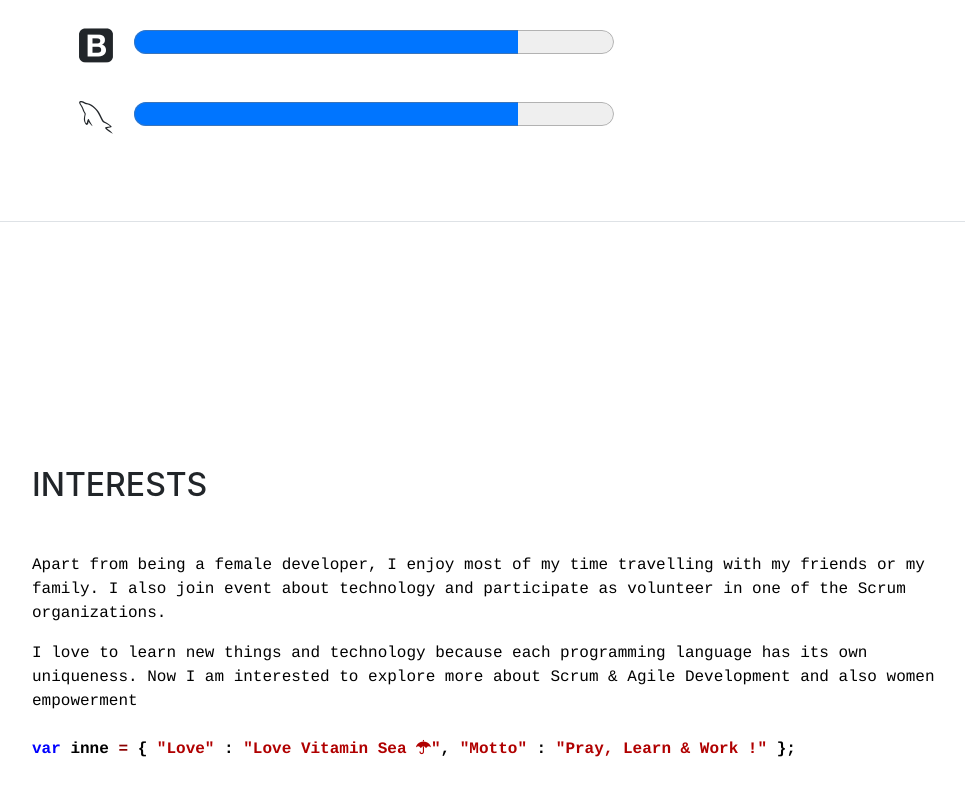
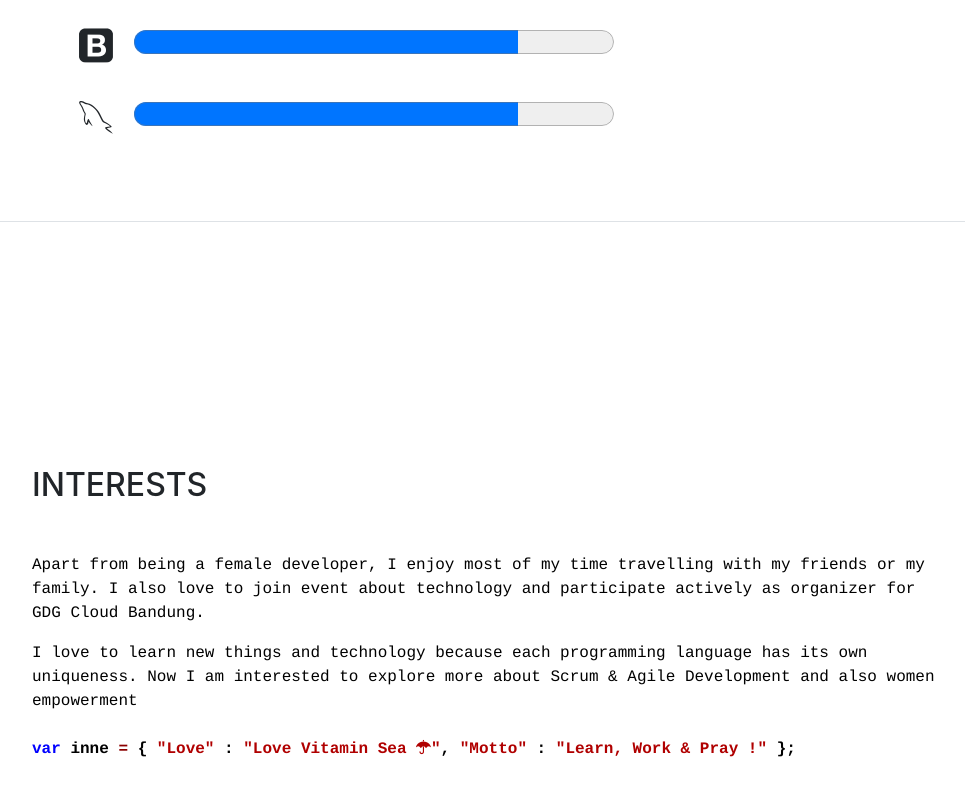
Before and after one commit to inne-p/inne-p.github.io, a website with bundled scripts: page index.html in a window 1280 px wide. Shown: the part 11197-11992 px from the top of the page, without its empty margins (288-1253 px from the left). Built offline with nearby package versions, Linux system fonts and the light colour scheme; a web font is replaced by a local one.

Commit message:
Update index.html

```diff
--- a/index.html
+++ b/index.html
@@ -349,10 +349,10 @@
       <section class="resume-section p-3 p-lg-5 d-flex flex-column" id="interests">
         <div class="my-auto">
           <h2 class="mb-5">Interests</h2>
-          <p>Apart from being a female developer, I enjoy most of my time travelling with my friends or my family. I also join event about technology and participate as volunteer in one of the Scrum organizations.</p>
+          <p>Apart from being a female developer, I enjoy most of my time travelling with my friends or my family. I also love to join event about technology and participate actively as organizer for GDG Cloud Bandung.</p>
           <p class="mb-0">I love to learn new things and technology because each programming language has its own uniqueness. Now I am interested to explore more about Scrum & Agile Development and also women empowerment</p>
           <br>
-          <p><b><font color="blue">var</font> inne <font color="darkred">=</font> { <font color="blackorange">"Love"</font> : <font color="blackorange">"Love Vitamin Sea <i class="fa fa-umbrella"></i>"</font>, <font color="blackorange">"Motto"</font> : <font color="blackorange">"Pray, Learn & Work !"</font> };</b></p>
+          <p><b><font color="blue">var</font> inne <font color="darkred">=</font> { <font color="blackorange">"Love"</font> : <font color="blackorange">"Love Vitamin Sea <i class="fa fa-umbrella"></i>"</font>, <font color="blackorange">"Motto"</font> : <font color="blackorange">"Learn, Work & Pray !"</font> };</b></p>
         </div>
       </section>
 
```
